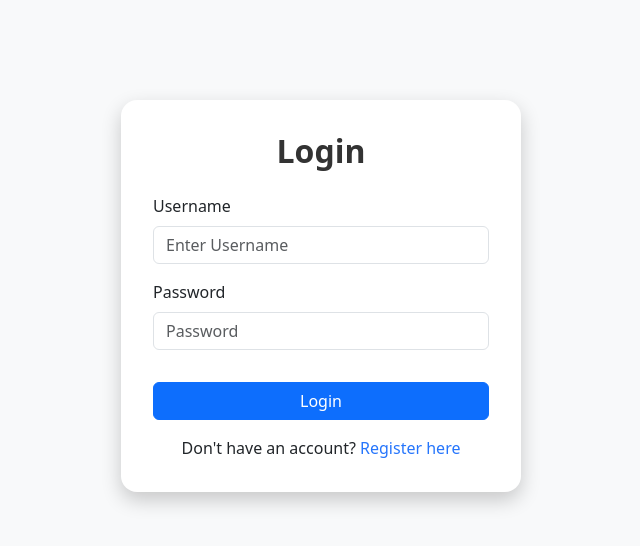
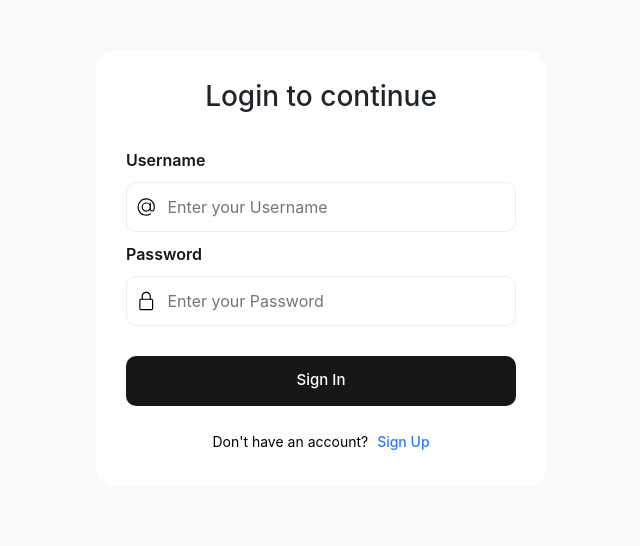
Before and after one commit to Roshen-Perera/task-manager-treinetic, an Angular app in the folder frontend/: page / in a window 1280 px wide. Shown: the top 546 px of the page, without its empty margins (319-959 px from the left). Built offline with nearby package versions, Linux system fonts and the light colour scheme.

Commit message:
Updated frontend: redesigned login component

```diff
--- a/frontend/src/app/components/login/login.component.css
+++ b/frontend/src/app/components/login/login.component.css
@@ -4,39 +4,126 @@
 }
 
 .bag {
-  margin-top: 100px;
+  margin-top: 50px;
   display: flex;
   justify-content: center;
   align-items: center;
 }
 
-.login-card {
-  width: 100%;
-  max-width: 400px;
-  padding: 2rem;
-  background: white;
-  border-radius: 1rem;
-  box-shadow: 0 8px 20px rgba(0, 0, 0, 0.2);
+h3{
+  text-align: center;
+  font-family: -apple-system, BlinkMacSystemFont, 'Segoe UI', Roboto, Oxygen, Ubuntu, Cantarell, 'Open Sans', 'Helvetica Neue', sans-serif;
 }
 
-.login-title {
-  text-align: center;
-  margin-bottom: 1.5rem;
-  font-weight: 600;
-  color: #333;
+.form {
+  display: flex;
+  flex-direction: column;
+  gap: 10px;
+  background-color: #ffffff;
+  padding: 30px;
+  width: 450px;
+  border-radius: 20px;
+  font-family: -apple-system, BlinkMacSystemFont, 'Segoe UI', Roboto, Oxygen, Ubuntu, Cantarell, 'Open Sans', 'Helvetica Neue', sans-serif;
 }
 
-.register-text {
-  margin-top: 1rem;
-  text-align: center;
+::placeholder {
+  font-family: -apple-system, BlinkMacSystemFont, 'Segoe UI', Roboto, Oxygen, Ubuntu, Cantarell, 'Open Sans', 'Helvetica Neue', sans-serif;
 }
 
-.register-text a {
-  text-decoration: none;
-  color: #2575fc;
-  font-weight: 500;
+.form button {
+  align-self: flex-end;
 }
 
-.register-text a:hover {
-  text-decoration: underline;
+.flex-column > label {
+  color: #151717;
+  font-weight: 600;
 }
+
+.inputForm {
+  border: 1.5px solid #ecedec;
+  border-radius: 10px;
+  height: 50px;
+  display: flex;
+  align-items: center;
+  padding-left: 10px;
+  transition: 0.2s ease-in-out;
+}
+
+.input {
+  margin-left: 10px;
+  border-radius: 10px;
+  border: none;
+  width: 100%;
+  height: 100%;
+}
+
+.input:focus {
+  outline: none;
+}
+
+.inputForm:focus-within {
+  border: 1.5px solid #2d79f3;
+}
+
+.flex-row {
+  display: flex;
+  flex-direction: row;
+  align-items: center;
+  gap: 10px;
+  justify-content: space-between;
+}
+
+.flex-row > div > label {
+  font-size: 14px;
+  color: black;
+  font-weight: 400;
+}
+
+.span {
+  font-size: 14px;
+  margin-left: 5px;
+  color: #2d79f3;
+  font-weight: 500;
+  cursor: pointer;
+}
+
+.button-submit {
+  margin: 20px 0 10px 0;
+  background-color: #151717;
+  border: none;
+  color: white;
+  font-size: 15px;
+  font-weight: 500;
+  border-radius: 10px;
+  height: 50px;
+  width: 100%;
+  cursor: pointer;
+}
+
+.p {
+  text-align: center;
+  color: black;
+  font-size: 14px;
+  margin: 5px 0;
+}
+
+.btn {
+  margin-top: 10px;
+  width: 100%;
+  height: 50px;
+  border-radius: 10px;
+  display: flex;
+  justify-content: center;
+  align-items: center;
+  font-weight: 500;
+  gap: 10px;
+  border: 1px solid #ededef;
+  background-color: white;
+  cursor: pointer;
+  transition: 0.2s ease-in-out;
+}
+
+.btn:hover {
+  border: 1px solid #2d79f3;
+;
+}
--- a/frontend/src/app/components/login/login.component.html
+++ b/frontend/src/app/components/login/login.component.html
@@ -1,19 +1,22 @@
 <div class="bag">
-<div class="login-card">
-  <h2 class="login-title">Login</h2>
-  <form>
-    <div class="mb-3">
-      <label for="username" class="form-label">Username</label>
-      <input type="text" class="form-control" id="username" placeholder="Enter Username" required />
+  <form class="form">
+    <h3>Login to continue</h3>
+    <div class="flex-column mt-3">
+
+      <label>Username </label></div>
+    <div class="inputForm">
+      <svg xmlns="http://www.w3.org/2000/svg" width="20" viewBox="0 0 32 32" height="20"><g data-name="Layer 3" id="Layer_3"><path d="m30.853 13.87a15 15 0 0 0 -29.729 4.082 15.1 15.1 0 0 0 12.876 12.918 15.6 15.6 0 0 0 2.016.13 14.85 14.85 0 0 0 7.715-2.145 1 1 0 1 0 -1.031-1.711 13.007 13.007 0 1 1 5.458-6.529 2.149 2.149 0 0 1 -4.158-.759v-10.856a1 1 0 0 0 -2 0v1.726a8 8 0 1 0 .2 10.325 4.135 4.135 0 0 0 7.83.274 15.2 15.2 0 0 0 .823-7.455zm-14.853 8.13a6 6 0 1 1 6-6 6.006 6.006 0 0 1 -6 6z"></path></g></svg>
+      <input placeholder="Enter your Username" class="input" type="text">
     </div>
-    <div class="mb-3">
-      <label for="password" class="form-label">Password</label>
-      <input type="password" class="form-control" id="password" placeholder="Password" required />
+
+    <div class="flex-column">
+      <label>Password </label></div>
+    <div class="inputForm">
+      <svg xmlns="http://www.w3.org/2000/svg" width="20" viewBox="-64 0 512 512" height="20"><path d="m336 512h-288c-26.453125 0-48-21.523438-48-48v-224c0-26.476562 21.546875-48 48-48h288c26.453125 0 48 21.523438 48 48v224c0 26.476562-21.546875 48-48 48zm-288-288c-8.8125 0-16 7.167969-16 16v224c0 8.832031 7.1875 16 16 16h288c8.8125 0 16-7.167969 16-16v-224c0-8.832031-7.1875-16-16-16zm0 0"></path><path d="m304 224c-8.832031 0-16-7.167969-16-16v-80c0-52.929688-43.070312-96-96-96s-96 43.070312-96 96v80c0 8.832031-7.167969 16-16 16s-16-7.167969-16-16v-80c0-70.59375 57.40625-128 128-128s128 57.40625 128 128v80c0 8.832031-7.167969 16-16 16zm0 0"></path></svg>
+      <input placeholder="Enter your Password" class="input" type="password">
     </div>
-    <button type="submit" class="mt-3 btn btn-primary w-100">Login</button>
+    <button class="button-submit">Sign In</button>
+    <p class="p">Don't have an account? <span class="span">Sign Up</span>
+
   </form>
-  <div class="register-text">
-    Don't have an account? <a href="#">Register here</a>
-  </div>
 </div>
-</div>
--- a/frontend/src/app/components/register/register.component.css
+++ b/frontend/src/app/components/register/register.component.css
@@ -0,0 +1,42 @@
+html, body {
+  height: 100%;
+  margin: 0;
+}
+
+.bag {
+  margin-top: 100px;
+  display: flex;
+  justify-content: center;
+  align-items: center;
+}
+
+.register-card {
+  width: 100%;
+  max-width: 400px;
+  padding: 2rem;
+  background: white;
+  border-radius: 1rem;
+  box-shadow: 0 8px 20px rgba(0, 0, 0, 0.2);
+}
+
+.register-title {
+  text-align: center;
+  margin-bottom: 1.5rem;
+  font-weight: 600;
+  color: #333;
+}
+
+.login-text {
+  margin-top: 1rem;
+  text-align: center;
+}
+
+.login-text a {
+  text-decoration: none;
+  color: #2575fc;
+  font-weight: 500;
+}
+
+.login-text a:hover {
+  text-decoration: underline;
+}
```
Also changed, not shown: frontend/src/app/components/register/register.component.html (+5 -5 lines).
